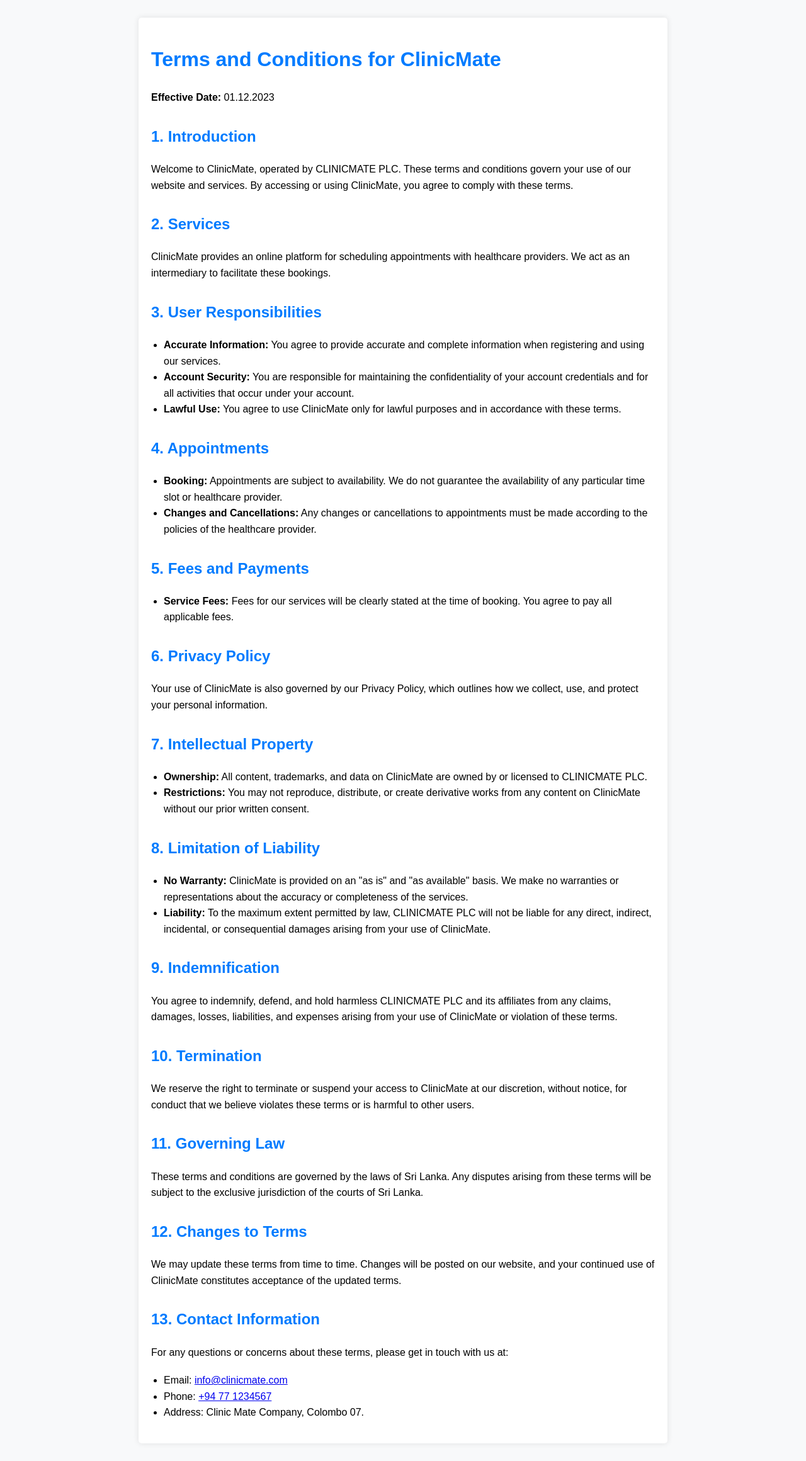
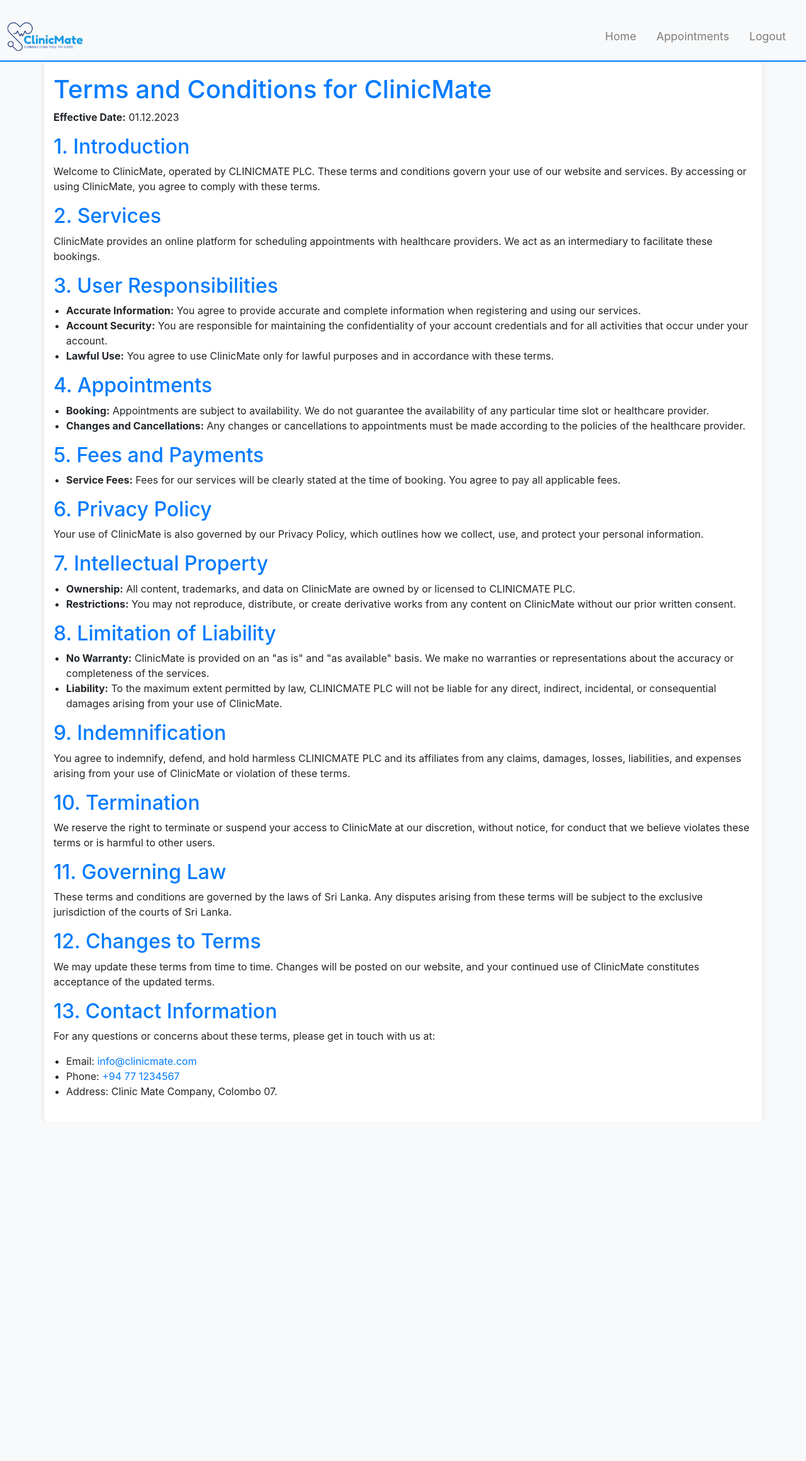
Before and after one commit to sasi1219/EChannelling, a Django app: page /terms_and_conditions/terms_and_conditions/ in a window 1280 px wide. Shown: the whole page at 63% size. After the commit the page ends 1743 px from the top, so only its background shows below. Run offline with Django 5.2, Linux system fonts and the light colour scheme; some libraries are stand-ins or nearby versions.

Commit message:
Modified Terms and Conditions page and privacy_policy web pages.

```diff
--- a/terms_and_conditions/Templates/terms_and_conditions.html
+++ b/terms_and_conditions/Templates/terms_and_conditions.html
@@ -1,23 +1,25 @@
+{% load static %}
 <!DOCTYPE html>
 <html lang="en">
 <head>
     <meta charset="UTF-8">
     <meta name="viewport" content="width=device-width, initial-scale=1.0">
     <title>Terms and Conditions - ClinicMate</title>
+
     <style>
         body {
             font-family: Arial, sans-serif;
             line-height: 1.6;
             background-color: #f8f9fa;
-            padding: 20px;
+            padding-top: 20px;
         }
         .container {
             max-width: 800px;
             margin: auto;
+            padding: 20px;
             background-color: #ffffff;
-            padding: 20px;
+            box-shadow: 0 0 10px rgba(0,0,0,0.1);
             border-radius: 5px;
-            box-shadow: 0 0 10px rgba(0,0,0,0.1);
         }
         h1, h2, h3 {
             color: #007bff;
@@ -34,9 +36,33 @@
         strong {
             font-weight: bold;
         }
-    </style>
+
+</style>
+
+
+
+    <!-- Bootstrap CSS -->
+    <link rel="stylesheet" href="https://stackpath.bootstrapcdn.com/bootstrap/4.5.2/css/bootstrap.min.css">
+    {% load static %}
+    <link rel="stylesheet" href="{% static 'user_profile/styles.css' %}">
+
 </head>
 <body>
+<nav class="navbar navbar-expand-lg navbar-light bg-light">
+        <a class="navbar-brand" href="/">
+        <img src="{% static 'images/Logo.png' %}" alt="E-Channeling Logo">
+    </a>
+        <button class="navbar-toggler" type="button" data-toggle="collapse" data-target="#navbarNav" aria-controls="navbarNav" aria-expanded="false" aria-label="Toggle navigation">
+            <span class="navbar-toggler-icon"></span>
+        </button>
+        <div class="collapse navbar-collapse" id="navbarNav">
+            <ul class="navbar-nav ml-auto">
+                <li class="nav-item"><a class="nav-link" href="/">Home</a></li>
+                <li class="nav-item"><a class="nav-link" href="/appointments">Appointments</a></li>
+                <li class="nav-item"><a class="nav-link" href="/">Logout</a></li>
+            </ul>
+        </div>
+</nav>
     <div class="container">
         <h1>Terms and Conditions for ClinicMate</h1>
         <p><strong>Effective Date:</strong> 01.12.2023</p>
```
Also changed, not shown: privacy_policy/Templates/privacy_policy.html (+27 -1 lines), user_profile/templates/user_profile/index.html (+16 -6 lines).
